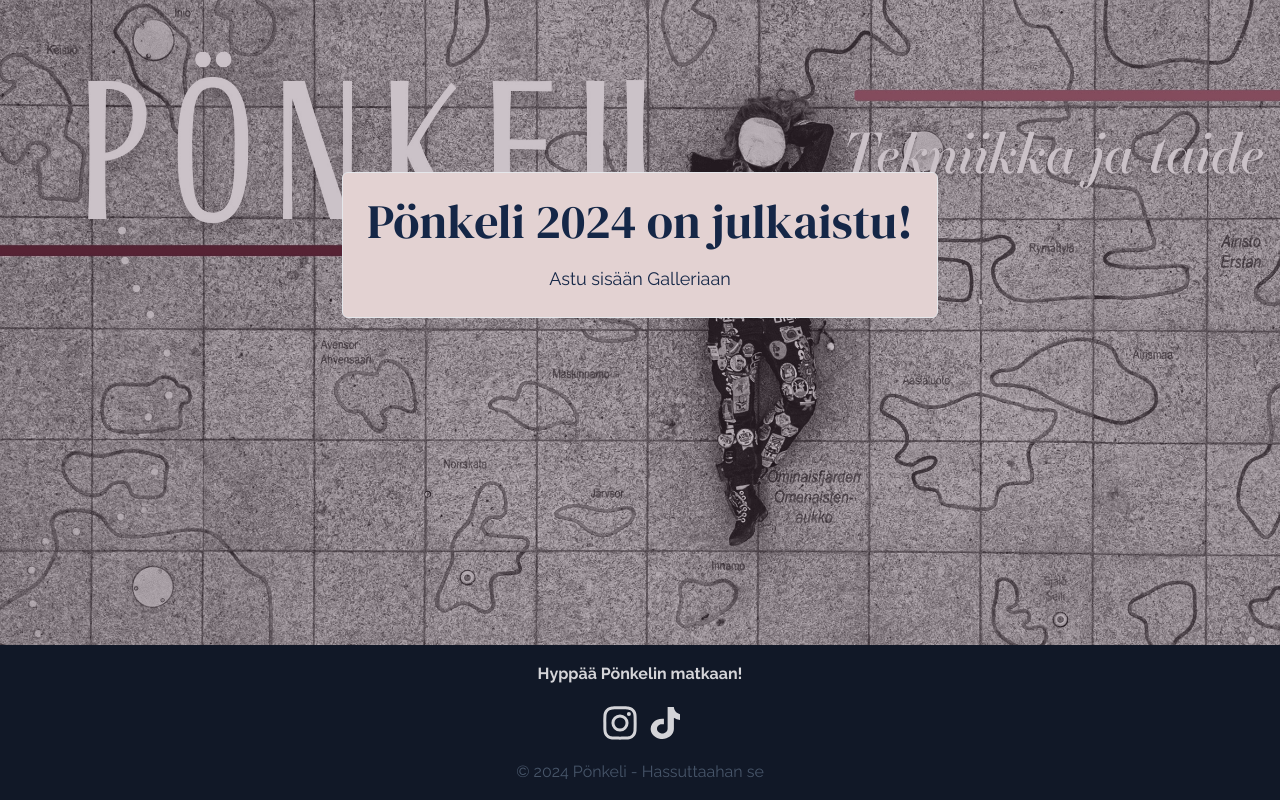
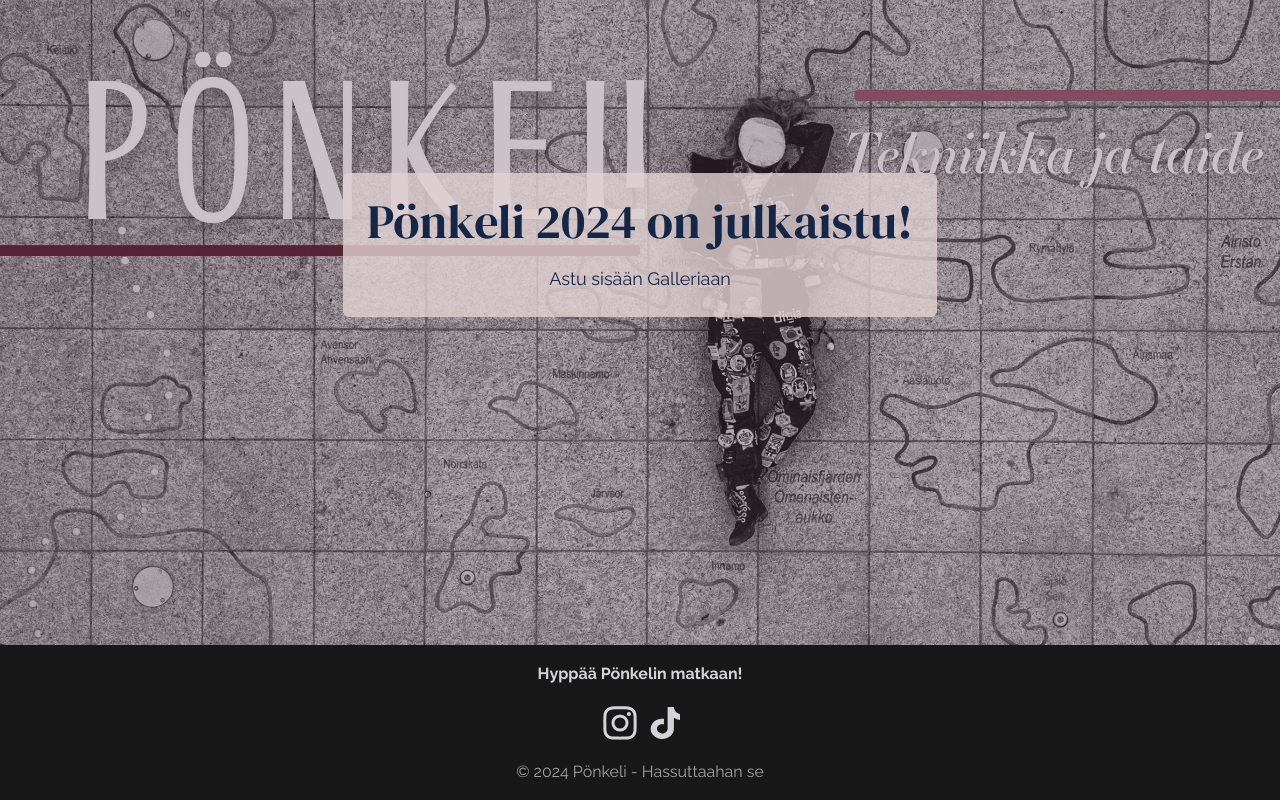
Before and after one commit to kolmeseiska/next-wappulehti, a Next.js app: page / in a window 1280 px wide. Shown: the part 223-1023 px from the top of the page. Built offline with nearby package versions, Linux system fonts and the light colour scheme.

Commit message:
Refine home page

```diff
--- a/src/app/galleria/ReleaseInfo.tsx
+++ b/src/app/galleria/ReleaseInfo.tsx
@@ -17,8 +17,9 @@ const ReleaseInfo = () => {
         sizes='100vw'
         placeholder='blur'
       />
-      <div className='border bg-neutral p-6 text-secondary rounded-md z-0 mx-5'>
-        <Link href='/galleria' className='cursor-pointer'>
+      <div className='relative p-6 text-secondary rounded-md z-0 mx-5 overflow-hidden'>
+        <div className='bg-neutral absolute inset-0 opacity-80' />
+        <Link href='/galleria' className='cursor-pointer relative'>
           <h1 className='font-display text-5xl'>Pönkeli 2024 on julkaistu!</h1>
           <p className='text-lg pt-5'>
             Astu sisään Galleriaan
--- a/src/components/Footer.tsx
+++ b/src/components/Footer.tsx
@@ -3,7 +3,7 @@ import Link from 'next/link'
 
 const Footer = () => {
   return (
-    <footer className='p-4 bg-gray-900'>
+    <footer className='p-4 bg-base-200'>
       <p className='text-center text-zinc-300 mb-4 font-bold'>Hyppää Pönkelin matkaan!</p>
       <div className='flex items-center justify-center space-x-2'>
         <Link
@@ -28,7 +28,7 @@ const Footer = () => {
           <span className='sr-only'>Tiktok-sivu</span>
         </Link>
       </div>
-      <div className='mt-4 text-center text-slate-600'>
+      <div className='mt-4 text-center text-neutral-400'>
         <span>
           ©
           {' '}
--- a/src/gallery/Header.tsx
+++ b/src/gallery/Header.tsx
@@ -5,7 +5,7 @@ const Header = () => {
   return (
     <div
       className={`navbar
-      bg-base-300 text-base-100 rounded-b-xl mx-auto overflow-hidden z-10
+      bg-base-300 text-base-100 rounded-b-xl mx-auto overflow-hidden z-10 p-0
       min-w-fit
       gallery-header`}
     >
```
